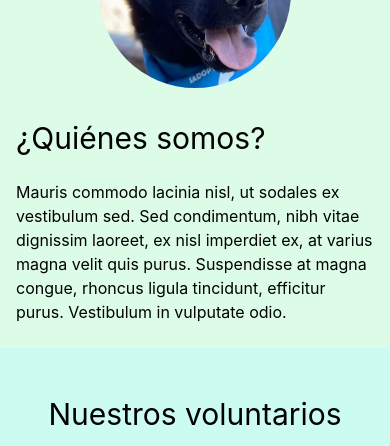
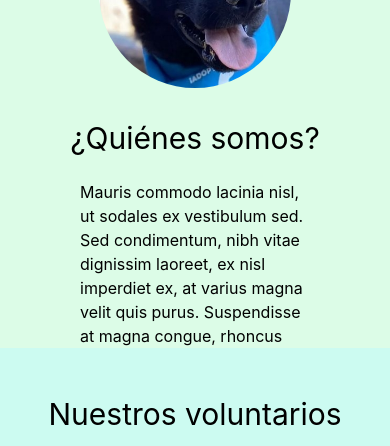
Before and after one commit to diegohuertan/dhermesfrontend, a React (Create React App) app in the folder dhermesfront/: page / in a window 390 px wide. Shown: the part 820-1266 px from the top of the page. Built offline with nearby package versions, Linux system fonts and the light colour scheme.

Commit message:
home etc

```diff
--- a/dhermesfront/src/pages/home/home.jsx
+++ b/dhermesfront/src/pages/home/home.jsx
@@ -44,8 +44,8 @@ const volunteers = [
             <img className="rounded-full w-48 h-48 md:w-64 md:h-64 object-cover" src={process.env.PUBLIC_URL + "PerroNosotros.jpeg"} alt="Imagen" />
 
             <div>
-              <h1 className="text-3xl md:text-5xl mb-6">¿Quiénes somos?</h1>
-              <p className="text-base md:text-xl">Mauris commodo lacinia nisl, ut sodales ex vestibulum sed. Sed condimentum, nibh vitae dignissim laoreet, ex nisl imperdiet ex, at varius magna velit quis purus. Suspendisse at magna congue, rhoncus ligula tincidunt, efficitur purus. Vestibulum in vulputate odio.</p>
+              <h1 className="text-3xl md:text-5xl mb-6 text-center md:text-left">¿Quiénes somos?</h1>
+              <p className="text-base md:text-xl px-16 sm:px-4">Mauris commodo lacinia nisl, ut sodales ex vestibulum sed. Sed condimentum, nibh vitae dignissim laoreet, ex nisl imperdiet ex, at varius magna velit quis purus. Suspendisse at magna congue, rhoncus ligula tincidunt, efficitur purus. Vestibulum in vulputate odio.</p>
             </div>
           </div>
         </div>
@@ -54,7 +54,7 @@ const volunteers = [
 
       <div className="relative bg-teal-100 py-12 md:py-24">
         <div className="container mx-auto px-4">
-          <h1 className="text-3xl md:text-5xl mb-8 text-center">Nuestros voluntarios</h1>
+          <h1 className="text-3xl md:text-5xl mb-4 text-center">Nuestros voluntarios</h1>
           <p className="opacidad1 text-sm md:text-lg mb-12 text-center">Trabajando por un mundo mejor</p>
 
           <div className="grid grid-cols-2 sm:grid-cols-3 md:grid-cols-4 lg:grid-cols-6 gap-3">
```
